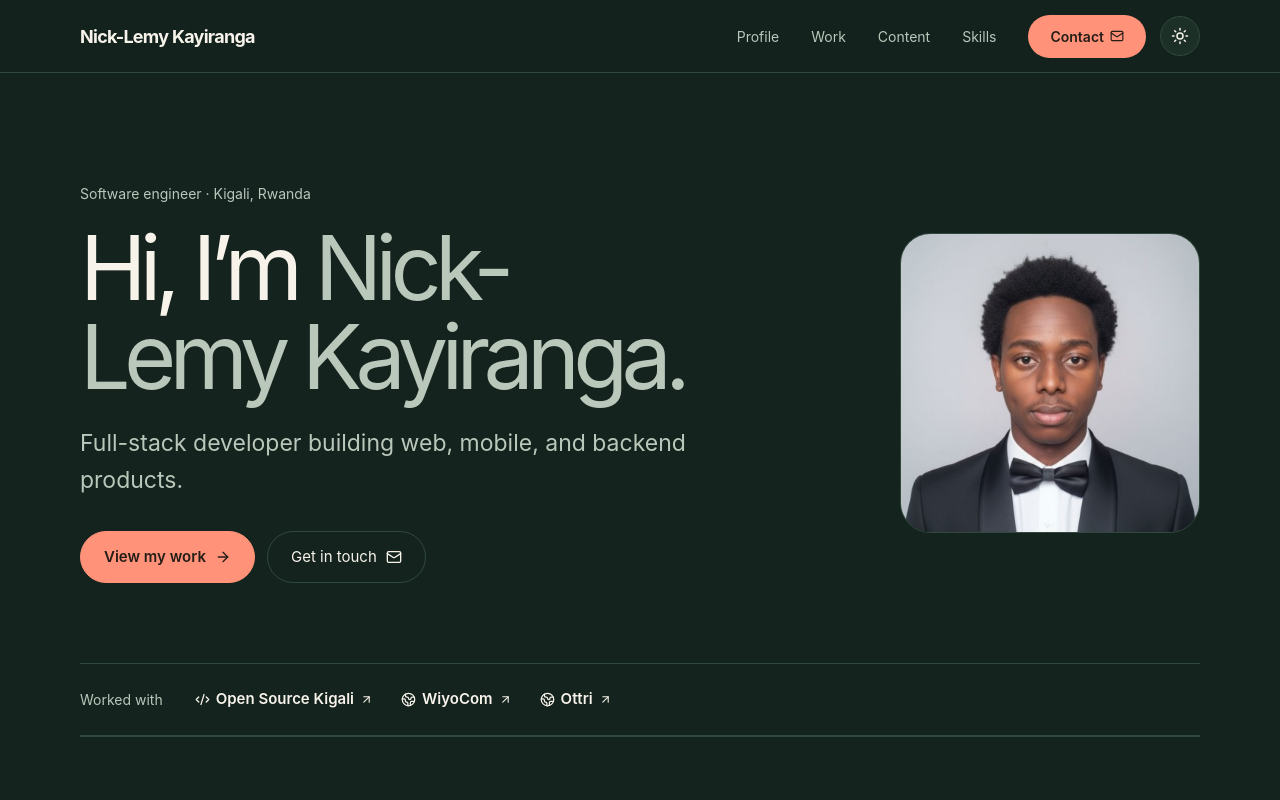
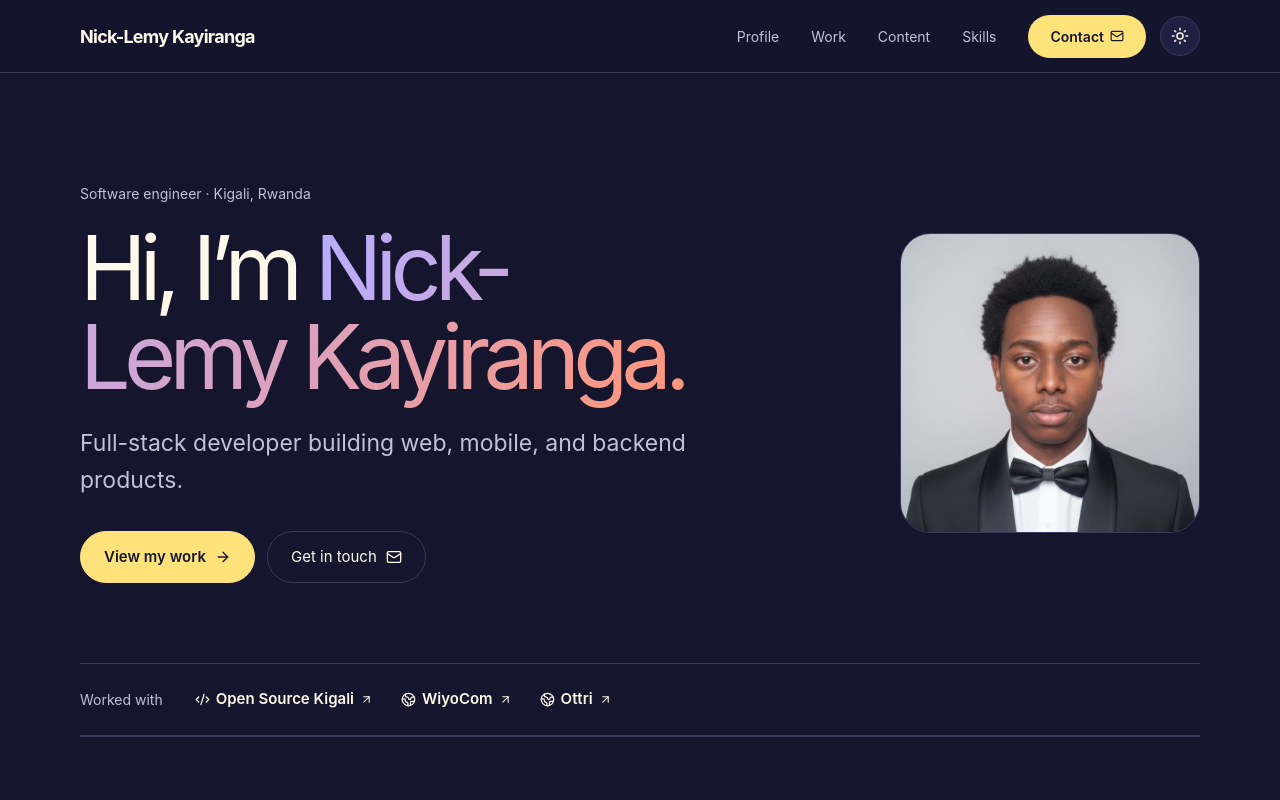
Before and after one commit to Nick-Lemy/portfolio, a React (Vite) app: page / in a window 1280 px wide. Shown: the top 800 px of the page. Built offline with nearby package versions, Linux system fonts and the light colour scheme.

Commit message:
style: brighten portfolio color palette

```diff
--- a/src/App.css
+++ b/src/App.css
@@ -1,45 +1,49 @@
 @import "tailwindcss";
 
 @theme {
-  --color-portfolio-paper: #f7f3eb;
-  --color-portfolio-paper-deep: #eee7da;
-  --color-portfolio-forest: #20352d;
-  --color-portfolio-forest-deep: #14231e;
-  --color-portfolio-sage: #a9b8aa;
-  --color-portfolio-coral: #b94831;
-  --color-portfolio-coral-bright: #ff9278;
+  --color-portfolio-paper: #fff9eb;
+  --color-portfolio-paper-deep: #ffedc2;
+  --color-portfolio-indigo: #27284c;
+  --color-portfolio-indigo-deep: #15162d;
+  --color-portfolio-indigo-bright: #594ae2;
+  --color-portfolio-lilac: #b8adff;
+  --color-portfolio-coral: #f05e45;
+  --color-portfolio-coral-bright: #ff967b;
+  --color-portfolio-citrus: #ffe27a;
 }
 
 :root {
   font-family: Inter, ui-sans-serif, system-ui, -apple-system, BlinkMacSystemFont, "Segoe UI", sans-serif;
   color: var(--color-portfolio-paper);
-  background: var(--color-portfolio-forest-deep);
+  background: var(--color-portfolio-indigo-deep);
   font-synthesis: none;
   text-rendering: optimizeLegibility;
   -webkit-font-smoothing: antialiased;
-  --page: var(--color-portfolio-forest-deep);
-  --surface: #1c3028;
+  --page: var(--color-portfolio-indigo-deep);
+  --surface: #202142;
   --ink: var(--color-portfolio-paper);
-  --muted: #bac7bb;
-  --line: #30483d;
-  --accent: var(--color-portfolio-coral-bright);
-  --control-bg: var(--color-portfolio-coral-bright);
-  --control-fg: #251d18;
-  --control-hover: #ffad98;
+  --muted: #c0c1dc;
+  --line: #38395d;
+  --accent: var(--color-portfolio-lilac);
+  --accent-warm: var(--color-portfolio-coral-bright);
+  --control-bg: var(--color-portfolio-citrus);
+  --control-fg: var(--color-portfolio-indigo-deep);
+  --control-hover: #ffedaa;
 }
 
 :root[data-theme="light"] {
-  color: var(--color-portfolio-forest-deep);
+  color: var(--color-portfolio-indigo-deep);
   background: var(--color-portfolio-paper);
   --page: var(--color-portfolio-paper);
-  --surface: #fffdf8;
-  --ink: var(--color-portfolio-forest-deep);
-  --muted: #596b60;
-  --line: #ded8ca;
-  --accent: var(--color-portfolio-coral);
-  --control-bg: var(--color-portfolio-forest);
+  --surface: #ffffff;
+  --ink: var(--color-portfolio-indigo-deep);
+  --muted: #646580;
+  --line: #e8e2d3;
+  --accent: var(--color-portfolio-indigo-bright);
+  --accent-warm: var(--color-portfolio-coral);
+  --control-bg: var(--color-portfolio-indigo-bright);
   --control-fg: var(--color-portfolio-paper);
-  --control-hover: var(--color-portfolio-forest-deep);
+  --control-hover: #4637c8;
 }
 
 * { box-sizing: border-box; }
@@ -47,7 +51,7 @@ html { scroll-behavior: smooth; scroll-padding-top: 5rem; }
 body { margin: 0; min-width: 320px; background: var(--page); }
 a { color: inherit; text-decoration: none; }
 a:hover { color: var(--accent); }
-::selection { color: var(--color-portfolio-forest-deep); background: var(--color-portfolio-coral-bright); }
+::selection { color: var(--color-portfolio-indigo-deep); background: var(--color-portfolio-citrus); }
 .site-nav { position: sticky; top: 0; z-index: 10; border-bottom: 1px solid var(--line); background: color-mix(in srgb, var(--page) 94%, transparent); }
 .nav-inner, .content, .footer-inner { width: min(100% - 48px, 1120px); margin-inline: auto; }
 .nav-inner { position: relative; min-height: 72px; display: flex; align-items: center; justify-content: space-between; gap: 24px; }
@@ -67,7 +71,7 @@ button:focus-visible, a:focus-visible { outline: 2px solid var(--accent); outlin
 .eyebrow { margin: 0 0 20px; color: var(--muted); font-size: 14px; }
 h1, h2, h3, p { margin-top: 0; }
 h1 { max-width: 720px; margin-bottom: 24px; font-size: clamp(52px, 7vw, 96px); line-height: .99; letter-spacing: -.075em; }
-.hero-name { color: var(--muted); }
+.hero-name { color: var(--accent); background: linear-gradient(110deg, var(--accent), var(--accent-warm)); background-clip: text; -webkit-text-fill-color: transparent; }
 .hero-copy { max-width: 610px; margin-bottom: 32px; color: var(--muted); font-size: clamp(18px, 2vw, 23px); line-height: 1.6; }
 .hero-links { display: flex; flex-wrap: wrap; align-items: center; gap: 12px; font-size: 15px; }
 .hero-links a { display: inline-flex; align-items: center; gap: 9px; padding: 14px 23px; border: 1px solid var(--line); border-radius: 999px; color: var(--ink); transition: border-color .18s, background .18s; }
@@ -79,7 +83,7 @@ h1 { max-width: 720px; margin-bottom: 24px; font-size: clamp(52px, 7vw, 96px); l
 .worked-with strong { margin-right: 4px; font-weight: 400; }
 .worked-with a { display: inline-flex; align-items: center; gap: 6px; color: var(--ink); font-size: 15px; font-weight: 600; }
 .section { border-top: 1px solid var(--line); }
-.section-kicker { margin-bottom: 12px; color: var(--muted); font-size: 13px; font-weight: 650; letter-spacing: .055em; text-transform: uppercase; }
+.section-kicker { margin-bottom: 12px; color: var(--accent); font-size: 13px; font-weight: 700; letter-spacing: .055em; text-transform: uppercase; }
 .section-title { margin-bottom: 30px; font-size: clamp(34px, 4.2vw, 52px); letter-spacing: -.06em; line-height: 1.1; }
 .intro { max-width: 800px; margin-bottom: 26px; color: var(--muted); font-size: clamp(18px, 2vw, 23px); line-height: 1.65; }
 .intro strong { color: var(--ink); font-weight: 500; }
@@ -100,6 +104,8 @@ h1 { max-width: 720px; margin-bottom: 24px; font-size: clamp(52px, 7vw, 96px); l
 .project h3 { margin-bottom: 10px; font-size: 20px; }
 .project-heading { display: flex; align-items: center; gap: 10px; }
 .project-heading svg, .skill-group h3 svg { flex: 0 0 auto; color: var(--accent); }
+.project:nth-child(3n + 2) .project-heading svg { color: var(--accent-warm); }
+.project:nth-child(3n) .project-heading svg { color: #e4a51e; }
 .project p { margin-bottom: 14px; }
 .project-tech { color: var(--muted); font-size: 13px; }
 .project .text-links { margin-top: auto; padding-top: 8px; }
```
